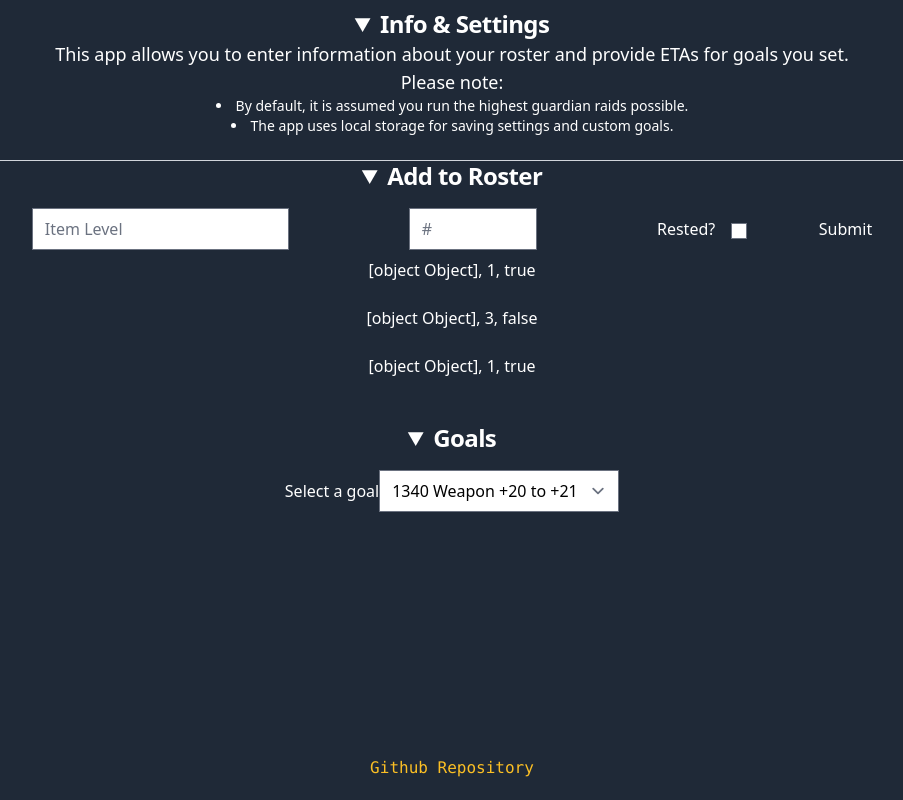
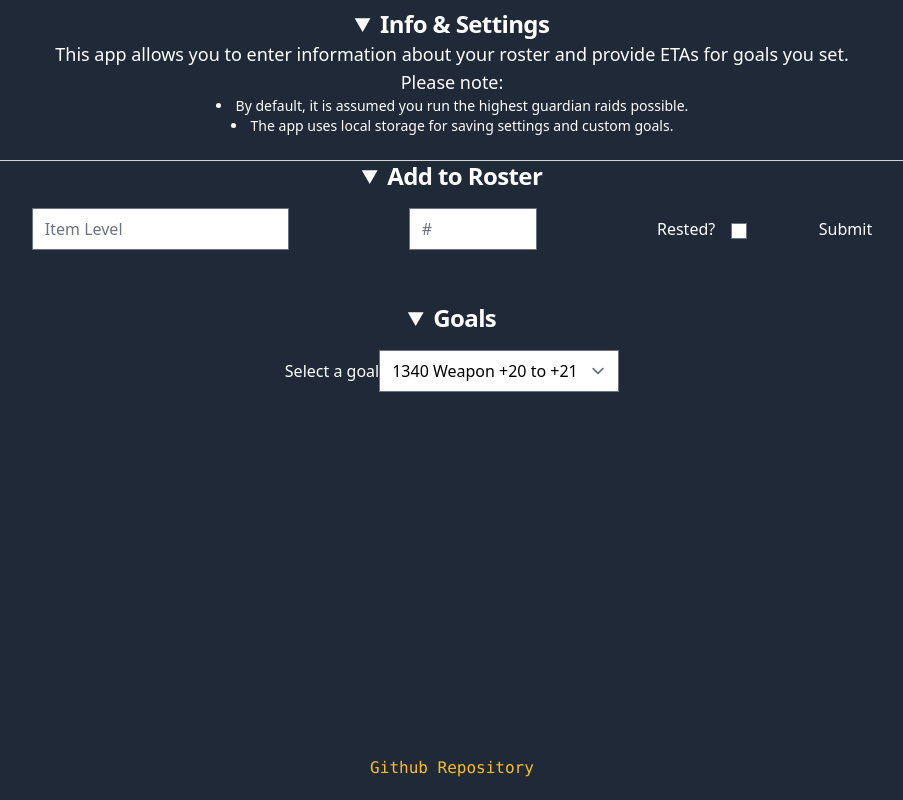
Before and after one commit to ccbrowndev/LoA-Material-Helper, a React (Vite) app: page / in a window 1280 px wide. Shown: the whole page, without its empty margins (188-1091 px from the left). Built offline with nearby package versions, Linux system fonts and the light colour scheme.

Commit message:
Accept user input to add characters to roster

```diff
--- a/src/components/characterForm.tsx
+++ b/src/components/characterForm.tsx
@@ -1,6 +1,7 @@
 import { useState } from "react";
 import { Character } from "../types/character";
 import { convertToLevel } from "../utils/levelConverter";
+import UserCharacter from "./userCharacter";
 
 export function CharacterForm(props: { onSubmit: (iLevel: string) => void }) {
   // function ihandleSubmit(
@@ -18,12 +19,21 @@ export function CharacterForm(props: { onSubmit: (iLevel: string) => void }) {
   const [level, setLevel] = useState("");
   const [amount, setAmount] = useState("");
   const [rested, setRested] = useState(true);
+  const [characterArray, setCharacterArray] = useState<Character[]>([]);
 
   const handleSubmit = (e: { preventDefault: () => void }) => {
     e.preventDefault();
-    alert(`iLevel: ${level}, amount: ${amount}, rested: ${rested}`);
+    setCharacterArray([
+      ...characterArray,
+      {
+        iLevel: convertToLevel(parseInt(level)),
+        amount: parseInt(amount),
+        rested: rested,
+      },
+    ]);
   };
   return (
+    <>
       <form
         onSubmit={handleSubmit}
         className='flex flex-row justify-around items-center pb-2'
@@ -69,12 +79,17 @@ export function CharacterForm(props: { onSubmit: (iLevel: string) => void }) {
           </label>
         </div>
       </form>
-    // <form onSubmit={handleSubmit} className='text-amber-500'>
-    //   <label>
-    //     iLevel:
-    //     <input type='text' name='iLevel' value={level} />
-    //   </label>
-    //   <input type='submit' value='Submit' />
-    // </form>
+      <ul role='list' className='grid grid-row-5 gap-6 pb-5'>
+        <li>
+          {characterArray.map((character: Character) => (
+            <UserCharacter
+              iLevel={character.iLevel}
+              amount={character.amount}
+              rested={character.rested}
+            />
+          ))}
+        </li>
+      </ul>
+    </>
   );
 }
--- a/src/components/roster.tsx
+++ b/src/components/roster.tsx
@@ -13,24 +13,11 @@ export default function Roster() {
           Add to Roster
         </summary>
         {/* Input row */}
-        <CharacterForm />
-
-        {/* User characters */}
-        <ul role='list' className='grid grid-row-5 gap-6 pb-5'>
-          <li>
-            <UserCharacter iLevel={{ number: 1355 }} amount={1} rested={true} />
-          </li>
-          <li>
-            <UserCharacter
-              iLevel={{ number: 1355 }}
-              amount={3}
-              rested={false}
-            />
-          </li>
-          <li>
-            <UserCharacter iLevel={{ number: 1355 }} amount={1} rested={true} />
-          </li>
-        </ul>
+        <CharacterForm
+          onSubmit={function (iLevel: string): void {
+            throw new Error("Function not implemented.");
+          }}
+        />
       </details>
     </div>
   );
--- a/src/components/userCharacter.tsx
+++ b/src/components/userCharacter.tsx
@@ -3,7 +3,7 @@ import { Character } from "../types/character";
 export default function UserCharacter(character: Character): JSX.Element {
   return (
     <div>
-      <span>{`${character.iLevel}, ${character.amount}, ${character.rested}`}</span>
+      <span>{`${character.iLevel.number}, ${character.amount}, ${character.rested}`}</span>
     </div>
   );
 }
```
Lines whose indentation alone changed are shown as unchanged.
